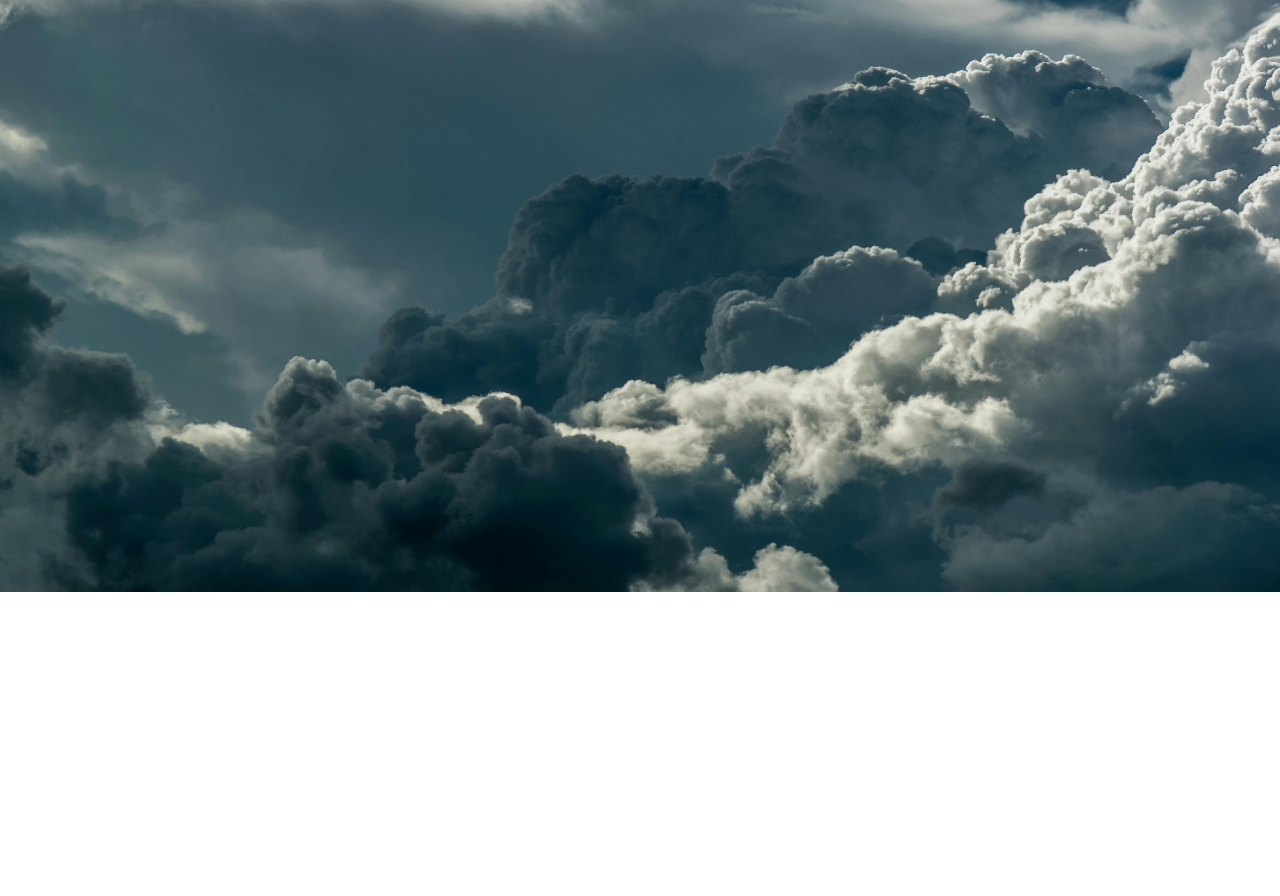
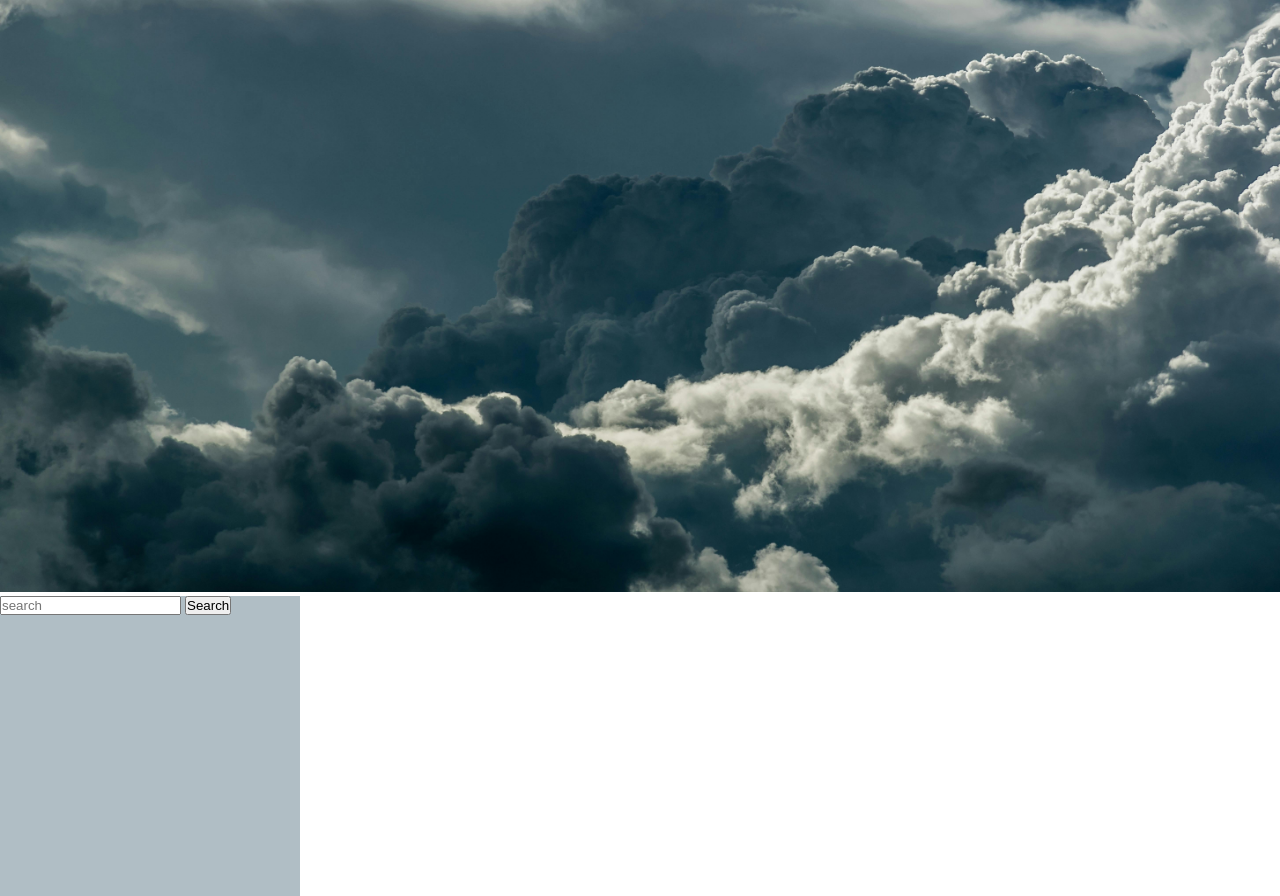
Before and after one commit to Harshsapla/Weather-app, a plain HTML site: page index.html in a window 1280 px wide. Shown: the part 278-1174 px from the top of the page. Before the commit the page ends 874 px from the top, so only its background shows below. Drawn offline with Linux system fonts and the light colour scheme.

Commit message:
first commit

```diff
--- a/index.html
+++ b/index.html
@@ -18,6 +18,10 @@
 </nav>
 <div class="main-section" id="main-section">
    <img id="image1" src="assets/pexels-pixabay-209831.jpg" alt="WEATHER photo">
+   <div class="container-section" id="container-section">
+    <input  class=search-input type="text" placeholder="search" required>
+    <button class="submit-btn" type="submit">Search</button>
+   </div>
 
 </div>
 
--- a/style.css
+++ b/style.css
@@ -26,3 +26,9 @@ img{
 
 
 }
+.container-section{
+ padding-top: px;
+ height: 300px;
+ width: 300px;
+ background-color:#B0BEC5 ;
+}
```
